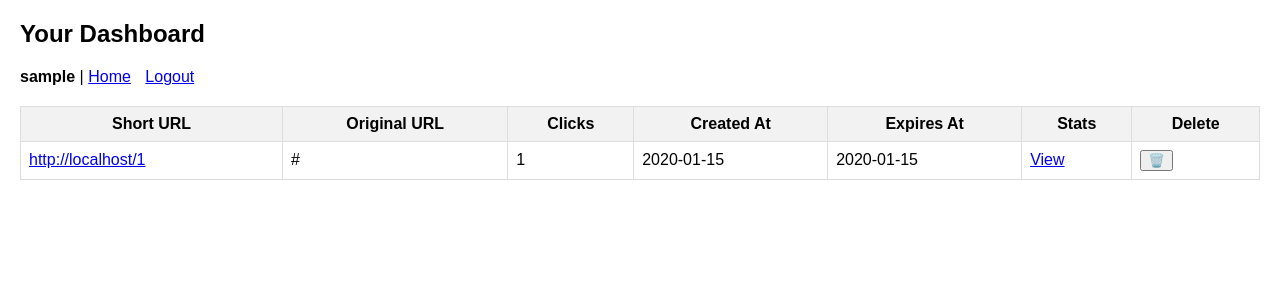
After one commit to dreamer-velaris/URL-Shortner-with-Google-OAuth, a Flask app: page /dashboard in a window 1280 px wide. The commit adds this page. Shown: the top 300 px of the page. Run offline with Flask 3, Linux system fonts and the light colour scheme; the visitor is signed in with stand-in values (Sample User, id 1); tables that the repository leaves empty hold one stand-in row (values such as "Sample post").

Commit message:
Initial commit : URL shortner with Google OAuth

```diff
--- a/main.py
+++ b/main.py
@@ -2,8 +2,14 @@ from flask import Flask, render_template, request, redirect, abort, session, url
 from models import db, Url, User
 from datetime import datetime
 import string, random
+from flask_dance.contrib.google import make_google_blueprint, google
+import os
+
 
 from functools import wraps
+
+from werkzeug.middleware.proxy_fix import ProxyFix
+
 
 def login_required(f):
     @wraps(f)
@@ -13,38 +19,81 @@ def login_required(f):
         return f(*args, **kwargs)
     return decorated_function
 
+os.environ['OAUTHLIB_INSECURE_TRANSPORT'] = '0'
 app = Flask(__name__)
+app.wsgi_app = ProxyFix(app.wsgi_app, x_proto=1, x_host=1)  # ✅ Move here
+
 app.config['SQLALCHEMY_DATABASE_URI'] = 'sqlite:///database.db'
 app.config['SQLALCHEMY_TRACK_MODIFICATIONS'] = False
 app.secret_key = "your-super-secret-key"
+app.config["PREFERRED_URL_SCHEME"] = "https"
+
+
+
 
 db.init_app(app)
+
+google_bp = make_google_blueprint(
+    client_id="1052535601805-67ogb1ds6qc21tj8dmv2js9h9ctqlnaq.apps.googleusercontent.com",
+    client_secret="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",
+    scope=["https://www.googleapis.com/auth/userinfo.email", "https://www.googleapis.com/auth/userinfo.profile", "openid"],
+    redirect_to="google_login"
+)
+
+
+app.register_blueprint(google_bp, url_prefix="/login")
+
 
 def generate_short_id(user_id, num_chars=6):
     while True:
         short_id = ''.join(random.choices(string.ascii_letters + string.digits, k=num_chars))
         # Check if this short_id already exists globally
-        if not Url.query.filter_by(short_id=short_id).first():
+        if not Url.query.filter_by(short_id=short_id, user_id=user_id).first():
+
             return short_id
         # If it exists, try again with a longer ID
         num_chars += 1
 
+@app.route("/google-login")
+def google_login():
+    if not google.authorized:
+        return redirect(url_for("google.login"))
+
+    resp = google.get("/oauth2/v2/userinfo")
+    assert resp.ok, resp.text
+    user_info = resp.json()
+    email = user_info.get("email")
+
+    if not email:
+        return "Email not available or permission not granted", 400
+
+    # Check if user exists
+    user = User.query.filter_by(username=email).first()
+    if not user:
+        user = User(username=email, password="")  # password blank for OAuth
+        db.session.add(user)
+        db.session.commit()
+
+    session["user_id"] = user.id
+    return redirect("/")
 
 
 @app.route('/', methods=['GET', 'POST'])
 @login_required
 def home():
     user_id = session.get('user_id')
+    user = User.query.get(user_id)
+
     if request.method == 'POST':
         original_url = request.form['original_url']
         custom_alias = request.form.get('custom_alias')
         expiry_date = request.form.get('expiry_date')
 
         if custom_alias:
-            exists = Url.query.filter_by(short_id=custom_alias).first()
-
+            exists = Url.query.filter_by(short_id=custom_alias, user_id=user_id).first()
             if exists:
-                return "Custom alias already taken!", 400
+                error = "Custom alias already taken!"
+                return render_template("index.html", error=error, user_email=user.username)
             short_id = custom_alias
         else:
             short_id = generate_short_id(user_id)
@@ -59,8 +108,10 @@ def home():
         db.session.add(new_link)
         db.session.commit()
 
-        return render_template("index.html", short_url=request.host_url + short_id, expiry_date=expiry_date)
-    return render_template("index.html")
+        return render_template("index.html", short_url=request.host_url + short_id, expiry_date=expiry_date, user_email=user.username)
+
+    return render_template("index.html", user_email=user.username)
+
 
 @app.route('/<short_id>')
 def redirect_to_url(short_id):
@@ -105,6 +156,25 @@ def export_stats(short_id, format):
 
     return abort(400)
 
+@app.route('/dashboard')
+@login_required
+def dashboard():
+    user_id = session.get('user_id')
+    user = User.query.get(user_id)
+    links = Url.query.filter_by(user_id=user_id).all()
+    return render_template("dashboard.html", links=links, email=user.username)
+
+@app.route('/delete/<short_id>', methods=['POST'])
+@login_required
+def delete_link(short_id):
+    user_id = session.get('user_id')
+    link = Url.query.filter_by(short_id=short_id, user_id=user_id).first()
+    if link:
+        db.session.delete(link)
+        db.session.commit()
+    return redirect(url_for('dashboard'))
+
+
 @app.route('/signup', methods=['GET', 'POST'])
 def signup():
     error = None
@@ -141,6 +211,15 @@ def logout():
     session.pop('user_id', None)
     return redirect('/')
 
+@app.before_request
+def expire_session_on_restart():
+    if "user_id" in session and not hasattr(app, 'already_seen'):
+        session.pop("user_id", None)
+    app.already_seen = True
+
+
+
+
 if __name__ == '__main__':
     with app.app_context():
         db.create_all()
--- a/models.py
+++ b/models.py
@@ -11,8 +11,12 @@ class User(db.Model):
 class Url(db.Model):
     id = db.Column(db.Integer, primary_key=True)
     original_url = db.Column(db.String(500), nullable=False)
-    short_id = db.Column(db.String(10), nullable=False, unique=True)
+    short_id = db.Column(db.String(10), nullable=False)  # ❌ No unique=True here
     clicks = db.Column(db.Integer, default=0)
     created_at = db.Column(db.DateTime, nullable=False)
     expires_at = db.Column(db.DateTime, nullable=True)
     user_id = db.Column(db.Integer, db.ForeignKey('user.id'), nullable=False)
+
+    __table_args__ = (
+        db.UniqueConstraint('short_id', 'user_id', name='unique_per_user'),
+    )
--- /dev/null
+++ b/templates/dashboard.html
@@ -0,0 +1,58 @@
+<!DOCTYPE html>
+<html>
+<head>
+    <title>Your Dashboard</title>
+    <style>
+        body { font-family: Arial, sans-serif; margin: 20px; }
+        table { width: 100%; border-collapse: collapse; margin-top: 20px; }
+        th, td { border: 1px solid #ddd; padding: 8px; }
+        th { background-color: #f2f2f2; }
+        nav a { margin-right: 10px; }
+        button[title="Delete this link"]:hover {
+            color: darkred;
+            transform: scale(1.1);
+        }
+    </style>
+</head>
+<body>
+    <h2>Your Dashboard</h2>
+
+    <nav>
+        <strong>{{ email }}</strong> |
+        <a href="{{ url_for('home') }}">Home</a>
+        <a href="{{ url_for('logout') }}">Logout</a>
+    </nav>
+
+    {% if links %}
+        <table>
+            <tr>
+                <th>Short URL</th>
+                <th>Original URL</th>
+                <th>Clicks</th>
+                <th>Created At</th>
+                <th>Expires At</th>
+                <th>Stats</th>
+                <th>Delete</th>  <!-- 👈 Add column header -->
+            </tr>
+            {% for link in links %}
+                <tr>
+                    <td><a href="/{{ link.short_id }}">{{ request.host_url }}{{ link.short_id }}</a></td>
+                    <td>{{ link.original_url }}</td>
+                    <td>{{ link.clicks }}</td>
+                    <td>{{ link.created_at.strftime('%Y-%m-%d') }}</td>
+                    <td>{{ link.expires_at.strftime('%Y-%m-%d') if link.expires_at else "Never" }}</td>
+                    <td><a href="/stats/{{ link.short_id }}">View</a></td>
+                    <td>
+                        <form method="POST" action="{{ url_for('delete_link', short_id=link.short_id) }}" style="display:inline;">
+                            <button type="submit" title="Delete this link" onclick="return confirm('Are you sure you want to delete this link?')">🗑️</button>
+                        </form>
+                    </td>
+                </tr>
+            {% endfor %}
+        </table>
+    {% else %}
+        <p>You haven't shortened any URLs yet.</p>
+    {% endif %}
+
+</body>
+</html>
--- a/templates/login.html
+++ b/templates/login.html
@@ -9,3 +9,4 @@
 </form>
 
 <p>Don't have an account? <a href="/signup">Sign up here</a></p>
+<p>Or <a href="/login/google">Sign in with Google</a></p>
```
Also changed, not shown: templates/index.html (+25 -4 lines), 2 other files.
